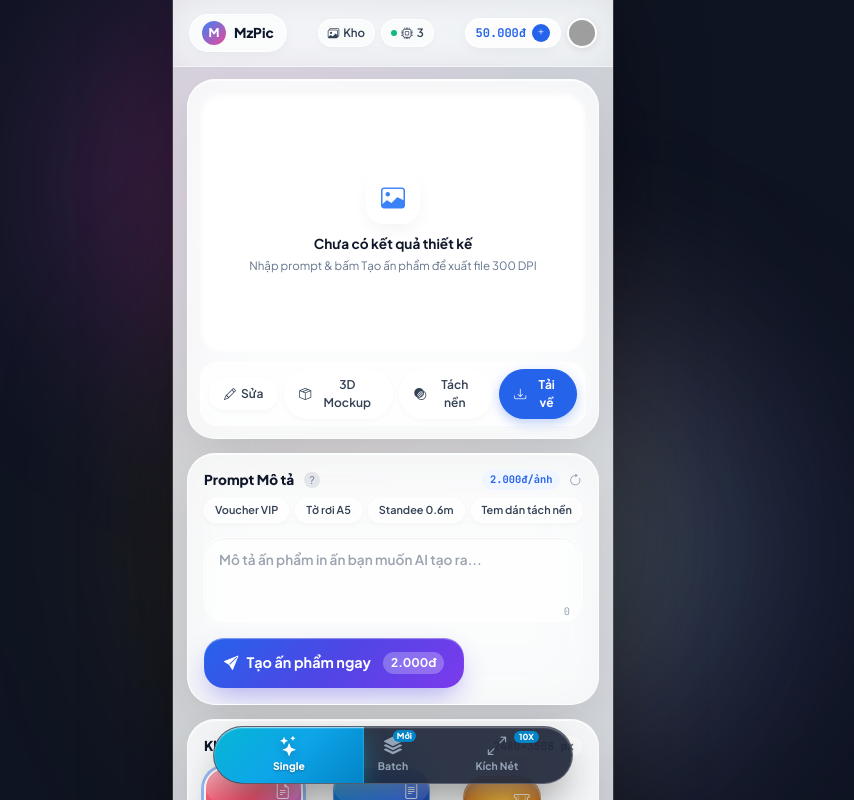
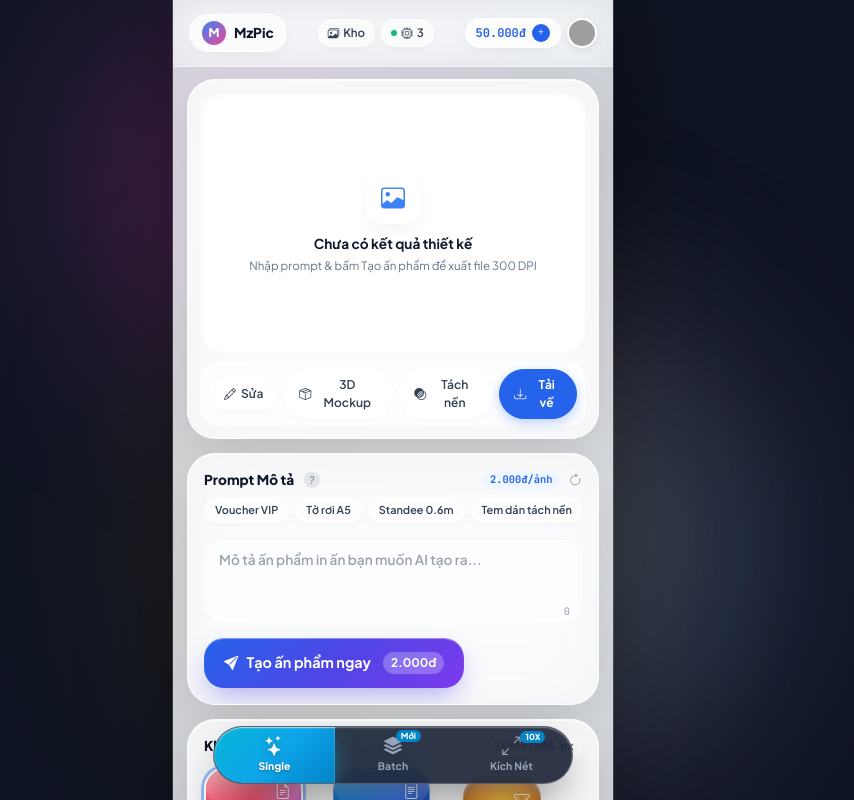
Before and after one commit to phannguyenbuu/mzpic, a React (Vite) app: page / in a window 1280 px wide. Shown: the top 800 px of the page, without its empty margins (247-1101 px from the left). Built offline with nearby package versions, Linux system fonts and the light colour scheme; no server answers; grey boxes are pictures that could not be loaded.

Commit message:
feat: expand Batch active fill width to twice the height (116px)

```diff
--- a/src/index.css
+++ b/src/index.css
@@ -319,9 +319,9 @@ body {
   box-shadow: 0 8px 24px -4px rgba(6, 182, 212, 0.55), inset 0 1px 1.5px rgba(255, 255, 255, 0.7);
 }
 
-/* Center item: HÌNH VUÔNG CHUẨN (chiều ngang = chiều cao, border-radius: 0) */
+/* Center item: Mở rộng fill active của nút Batch ở giữa ra rộng gấp đôi (116px = 58px * 2) */
 .dock-item-center {
-  width: 58px;
+  width: 116px;
   height: 58px;
   flex-shrink: 0;
   border-radius: 0;
@@ -329,6 +329,7 @@ body {
 }
 
 .dock-item-center.active {
+  width: 116px;
   background: linear-gradient(135deg, #06b6d4 0%, #0ea5e9 50%, #0284c7 100%);
   color: #ffffff;
   border-radius: 0;
@@ -404,9 +405,9 @@ body {
 }
 
 .dock-item-center .dock-badge {
-  right: 6px;
+  right: calc(50% - 28px);
   top: 4px;
-  padding: 1px 4px;
+  padding: 1px 5px;
 }
 
 .dock-badge.badge-active {
```
